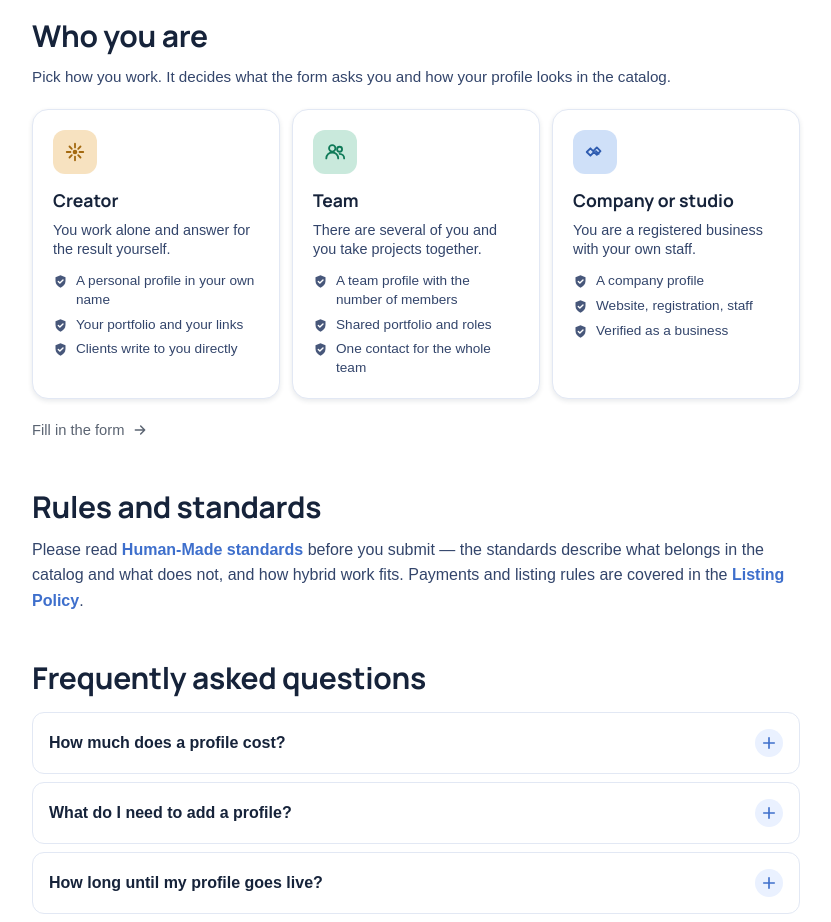
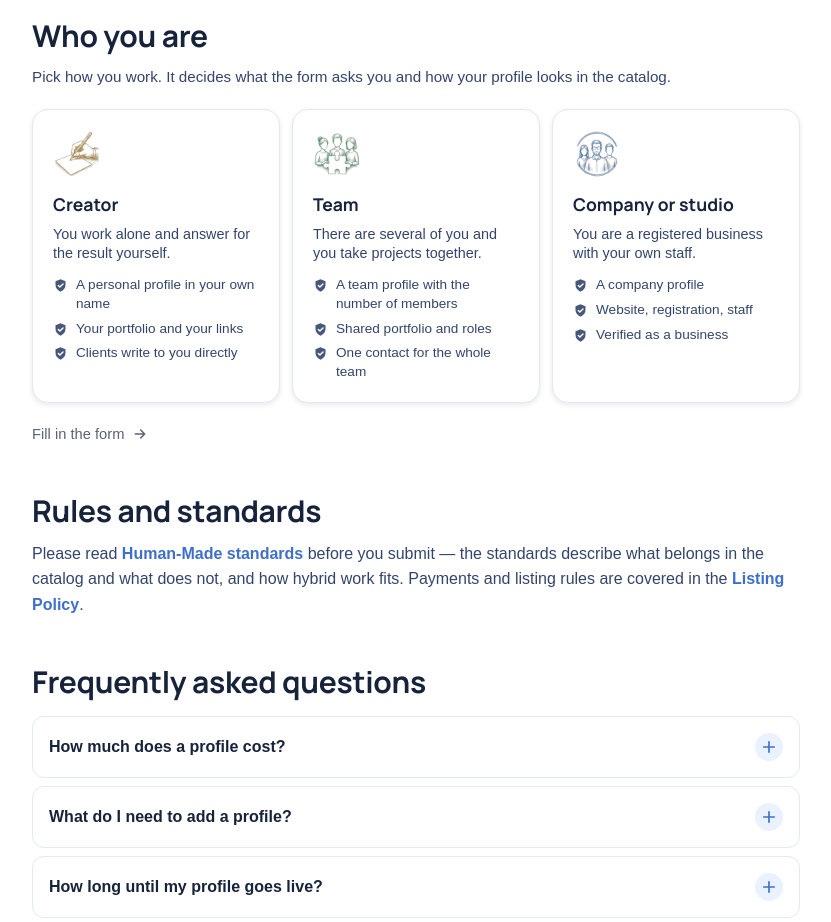
Before and after one commit to dm100usa-oss/no-ai-marketplace, a Next.js app: page /en/join in a window 1280 px wide. Shown: the part 1480-2402 px from the top of the page, without its empty margins (224-1055 px from the left). Built offline with nearby package versions, Linux system fonts and the light colour scheme; a web font is replaced by a local one.

Commit message:
Add files via upload

```diff
--- a/src/components/JoinPicker.tsx
+++ b/src/components/JoinPicker.tsx
@@ -2,7 +2,7 @@
 
 import { useState } from "react";
 import { TallyForm } from "./TallyForm";
-import { CheckShield, ArrowRight, UsersIcon, HandshakeIcon, SparkIcon } from "./icons";
+import { CheckShield, ArrowRight } from "./icons";
 import type { Dictionary } from "@/i18n/types";
 import type { Locale } from "@/i18n/config";
 import type { ProfileType } from "@/lib/types";
@@ -26,10 +26,11 @@ const TONES: Record<ProfileType, { bg: string; ink: string; solid: string }> = {
   company: { bg: "#cfe0f8", ink: "#2f5cb0", solid: "#2f5cb0" },
 };
 
-const ICONS: Record<ProfileType, React.ReactNode> = {
-  creator: <SparkIcon />,
-  team: <UsersIcon />,
-  company: <HandshakeIcon />,
+/** Same drawings the "Find" block on the home page uses, one per type. */
+const ICON_FILE: Record<ProfileType, string> = {
+  creator: "creator",
+  team: "team",
+  company: "company",
 };
 
 export function JoinPicker({ lang, dict }: { lang: Locale; dict: Dictionary }) {
@@ -61,12 +62,16 @@ export function JoinPicker({ lang, dict }: { lang: Locale; dict: Dictionary }) {
                 ["--press-bg" as string]: tone.bg,
               }}
             >
-              <span
-                className="grid h-11 w-11 place-items-center rounded-xl"
-                style={{ background: tone.bg, color: tone.ink }}
-              >
-                {ICONS[type]}
-              </span>
+              <img
+                src={`/images/find/${ICON_FILE[type]}.webp`}
+                alt=""
+                aria-hidden="true"
+                width={48}
+                height={48}
+                loading="lazy"
+                decoding="async"
+                className="block"
+              />
               <span
                 className="mt-3 text-[1.1rem] font-bold"
                 style={{ fontFamily: "var(--font-display)", color: "var(--color-ink)" }}
```
